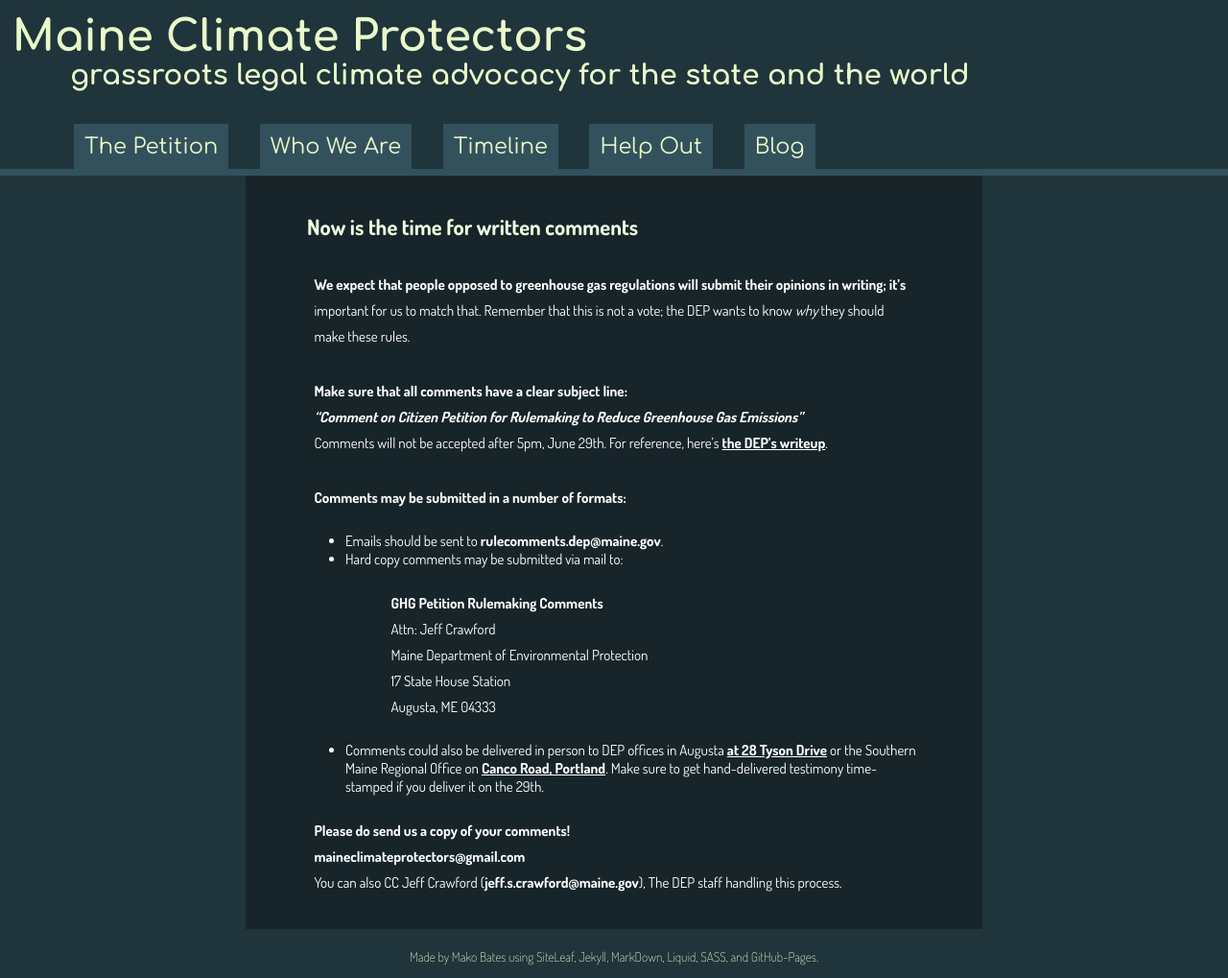
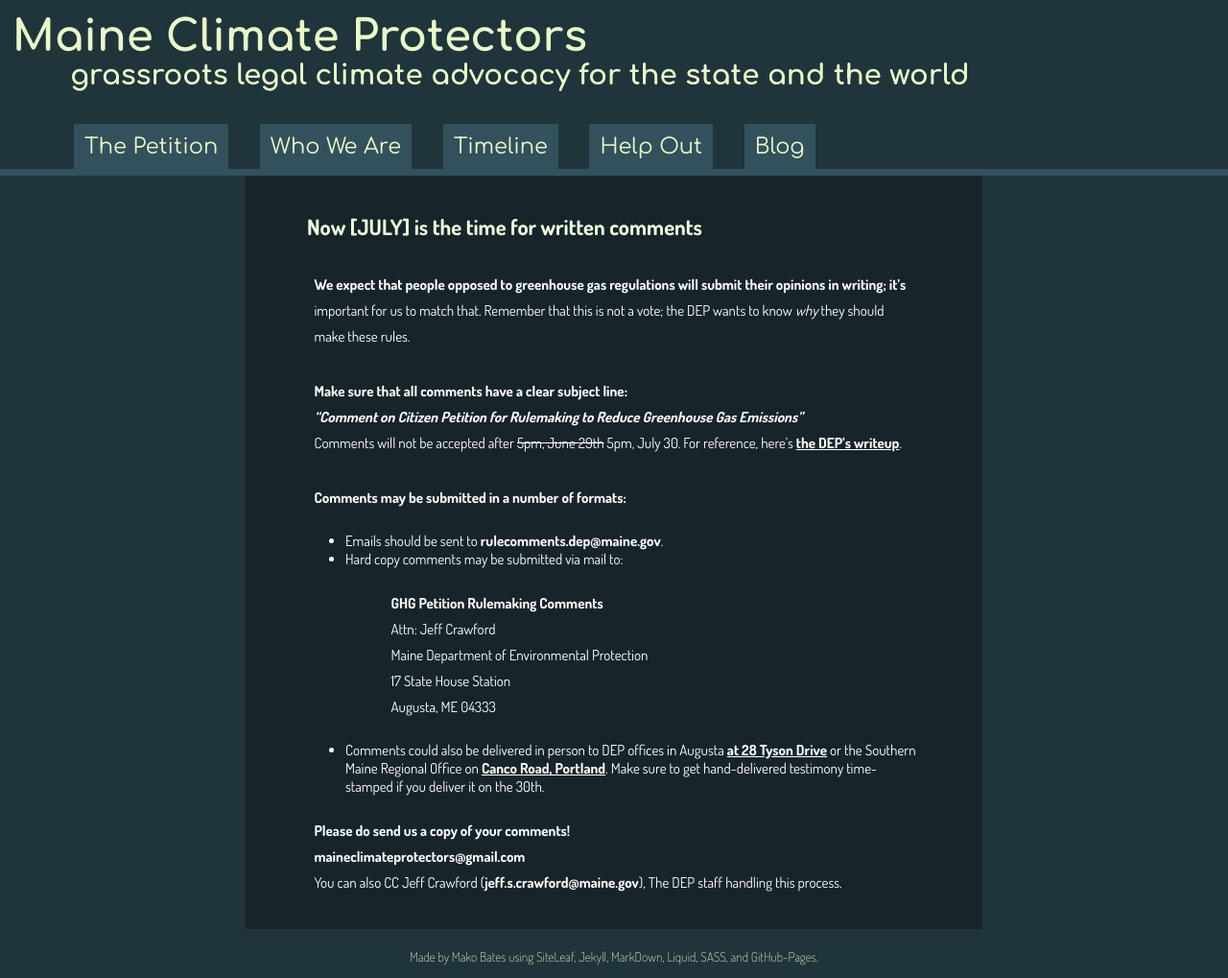
Before and after one commit to ShapeOfMatter/maine-climate-protectors, a Jekyll site: the page built from _posts/2018-05-18-now-is-the-time-for-written-comments.markdown, in a window 1280 px wide. Shown: the whole page at 96% size. Built offline with Jekyll 4.4.1, drawn with Linux system fonts in a browser that asks for light colours.

Commit message:
Updated Extended Comments Period and 2 other files

```diff
--- a/_posts/2018-05-18-now-is-the-time-for-written-comments.markdown
+++ b/_posts/2018-05-18-now-is-the-time-for-written-comments.markdown
@@ -1,5 +1,5 @@
 ---
-title: Now is the time for written comments
+title: Now [JULY] is the time for written comments
 date: 2018-05-18 07:50:00 -04:00
 ---
 
@@ -7,7 +7,7 @@ We expect that people opposed to greenhouse gas regulations will submit their op
 
 Make sure that all comments have a clear subject line:
 **_"Comment on Citizen Petition for Rulemaking to Reduce Greenhouse Gas Emissions"_**
-Comments will not be accepted after 5pm, June 29th. For reference, here's [the DEP's writeup](http://www.maine.gov/dep/rules/index.html#794983 "Maine D.E.P.").
+Comments will not be accepted after ~~5pm, June 29th~~ 5pm, July 30. For reference, here's [the DEP's writeup](http://www.maine.gov/dep/rules/index.html#794983 "Maine D.E.P.").
 
 Comments may be submitted in a number of formats:
 * Emails should be sent to **rulecomments.dep@maine.gov**.
@@ -17,7 +17,7 @@ Comments may be submitted in a number of formats:
 > Maine Department of Environmental Protection
 > 17 State House Station
 > Augusta, ME  04333
-* Comments could also be delivered in person to DEP offices in Augusta [at 28 Tyson Drive](http://www.maine.gov/dep/contact/cmro.html "Map to the DEP office") or the Southern Maine Regional Office on [Canco Road, Portland](http://www.maine.gov/dep/contact/smro.html "Map to the DEP office in Portland"). Make sure to get hand-delivered testimony time-stamped if you deliver it on the 29th.
+* Comments could also be delivered in person to DEP offices in Augusta [at 28 Tyson Drive](http://www.maine.gov/dep/contact/cmro.html "Map to the DEP office") or the Southern Maine Regional Office on [Canco Road, Portland](http://www.maine.gov/dep/contact/smro.html "Map to the DEP office in Portland"). Make sure to get hand-delivered testimony time-stamped if you deliver it on the 30th.
 
 Please do send us a copy of your comments!
 **{{ site.contact_email }}**
```
Also changed, not shown: _posts/2018-07-13-extended-comments-period.markdown (added, +7 -0 lines), index.md (+3 -0 lines).
